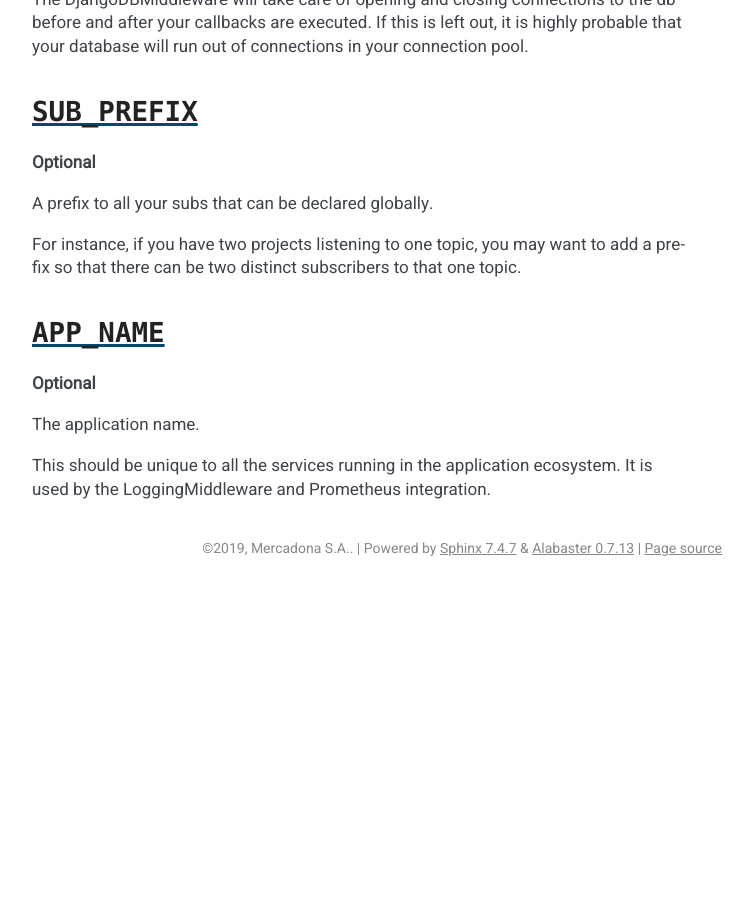
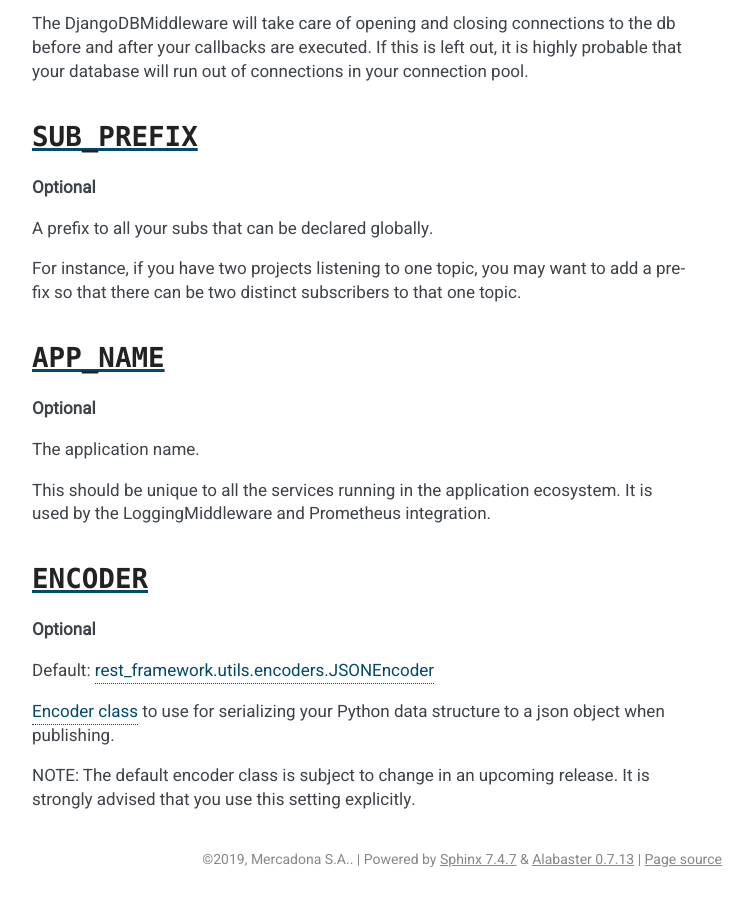
Before and after one commit to mercadona/rele, a Sphinx documentation site: the page built from docs/api/settings.rst, in a window 1280 px wide and 900 px high, scrolled down 1443 px. Shown: the whole window, without its empty margins (388-1141 px from the left). Built offline with Sphinx 7.4.7, drawn with Linux system fonts in a browser that asks for light colours; before the commit the page ends 2032 px from its top, so only the background shows below that.

Commit message:
Add docs

```diff
--- a/docs/api/settings.rst
+++ b/docs/api/settings.rst
@@ -86,3 +86,17 @@
 
 This should be unique to all the services running in the application ecosystem. It is used by
 the LoggingMiddleware and Prometheus integration.
+
+
+``ENCODER``
+------------------
+
+**Optional**
+
+Default: `rest_framework.utils.encoders.JSONEncoder <https://github.com/encode/django-rest-framework/blob/master/rest_framework/utils/encoders.py#L17>`_
+
+`Encoder class <https://docs.python.org/3/library/json.html#json.JSONEncoder>`_ to use for
+serializing your Python data structure to a json object when publishing.
+
+NOTE: The default encoder class is subject to change in an upcoming release. It is
+strongly advised that you use this setting explicitly.
```
